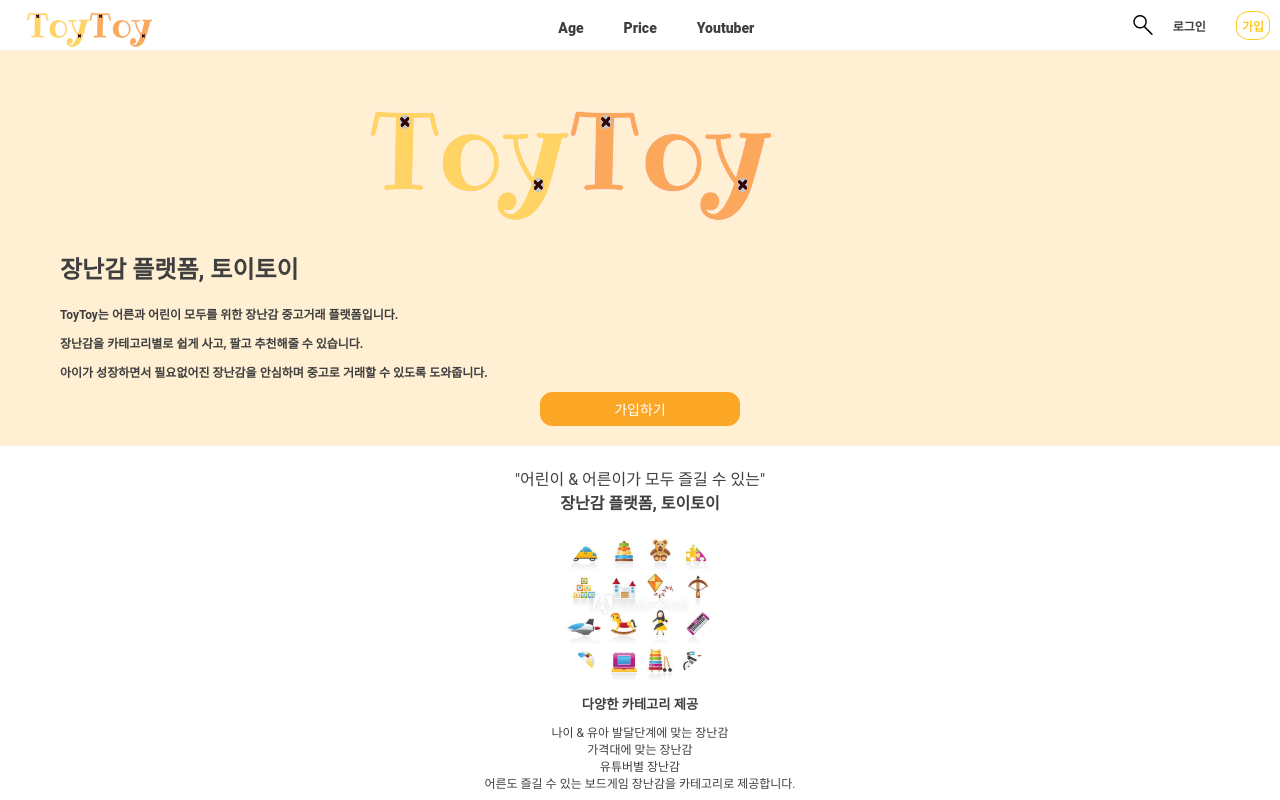
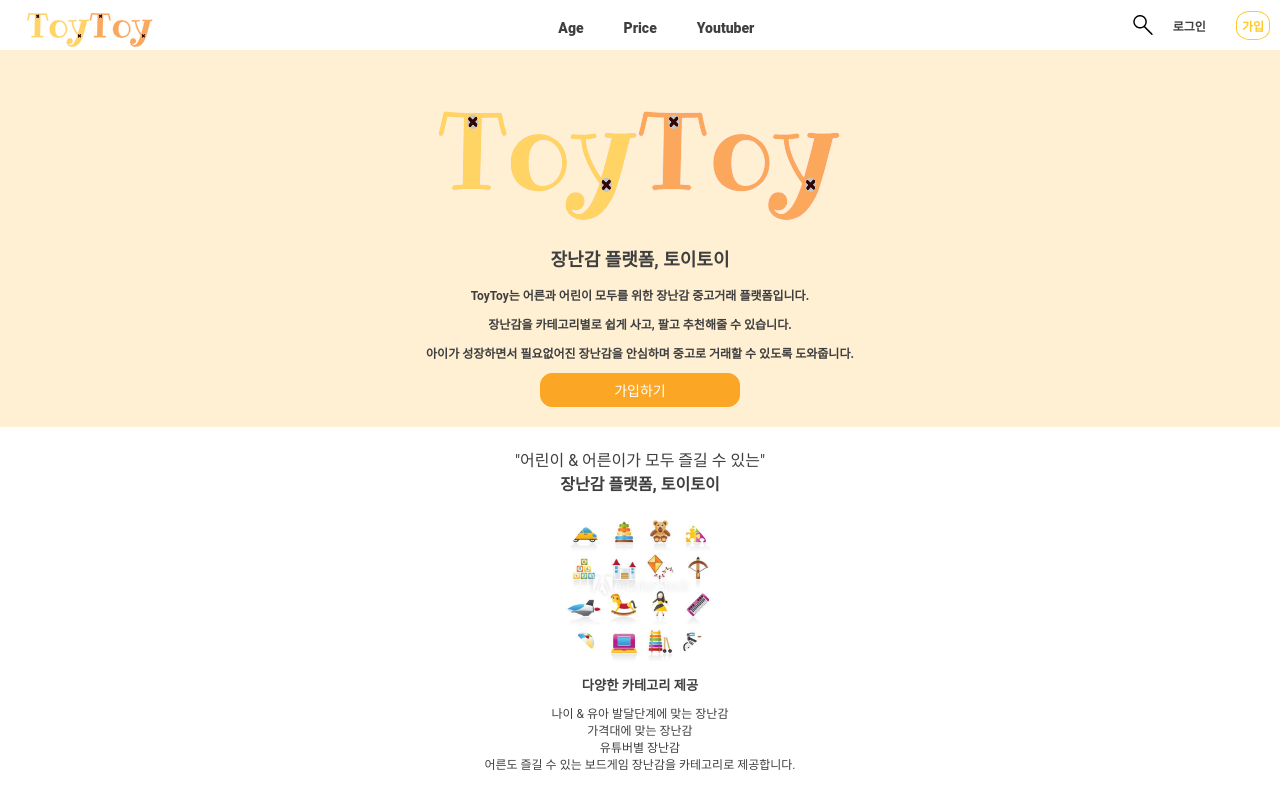
Before and after one commit to honghyeong/react-toytoy-platform, a React (Create React App) app: page / in a window 1280 px wide. Shown: the top 800 px of the page. Built offline with nearby package versions, Linux system fonts and the light colour scheme.

Commit message:
fix : Hotfix

```diff
--- a/src/components/Header.js
+++ b/src/components/Header.js
@@ -100,7 +100,7 @@
         </nav>
         {toggle && !width ? (
           <>
-            <nav className="mobile-navigation-bar">
+            <nav className="mobile-navigation-bar-show">
               <div className="overlay"></div>
               <div className="toggle-container">
                 <div className="toggle-top"></div>
@@ -120,7 +120,26 @@
             </nav>
           </>
         ) : (
-          <></>
+          <>
+            {/* <nav className="mobile-navigation-bar-hide">
+              <div className="overlay"></div>
+              <div className="toggle-container">
+                <div className="toggle-top"></div>
+                <div className="toggle-menu-home">
+                  <a href="/">Home</a>
+                </div>
+                <div className="toggle-menu">
+                  <a href="/Age">Age</a>
+                </div>
+                <div className="toggle-menu">
+                  <a href="/Price">Price</a>
+                </div>
+                <div className="toggle-menu">
+                  <a href="/Youtuber">Youtuber</a>
+                </div>
+              </div>
+            </nav> */}
+          </>
         )}
       </header>
     </>
--- a/src/components/Home.js
+++ b/src/components/Home.js
@@ -21,15 +21,20 @@
           <div className="container">
             <div className="left">
               <img className="logo" src="logo.svg" alt="logo.svg" />
-              <h1>장난감 플랫폼, 토이토이</h1>
-              <p>
-                ToyToy는 어른과 어린이 모두를 위한 장난감 중고거래 플랫폼입니다.
-              </p>
-              <p>장난감을 카테고리별로 쉽게 사고, 팔고 추천해줄 수 있습니다.</p>
-              <p>
-                아이가 성장하면서 필요없어진 장난감을 안심하며 중고로 거래할 수
-                있도록 도와줍니다.{" "}
-              </p>
+              <div className="left-text">
+                <h1>장난감 플랫폼, 토이토이</h1>
+                <p>
+                  ToyToy는 어른과 어린이 모두를 위한 장난감 중고거래
+                  플랫폼입니다.
+                </p>
+                <p>
+                  장난감을 카테고리별로 쉽게 사고, 팔고 추천해줄 수 있습니다.
+                </p>
+                <p>
+                  아이가 성장하면서 필요없어진 장난감을 안심하며 중고로 거래할
+                  수 있도록 도와줍니다.{" "}
+                </p>
+              </div>
               <div className="mobile-button">
                 <button onClick={clickSignUp} className="home-signup">
                   가입하기
--- a/src/css/Header.scss
+++ b/src/css/Header.scss
@@ -88,6 +88,24 @@
 
 // ----------toggle bar----
 
+.mobile-navigation-bar-show {
+  height: 100vh;
+  width: 230px;
+  position: absolute;
+  left: 0px;
+  background-color: rgb(255, 255, 255);
+  transition: 3s;
+}
+
+// .mobile-navigation-bar-hide {
+//   height: 100vh;
+//   width: 230px;
+//   position: absolute;
+//   left: -230px;
+//   background-color: rgb(255, 255, 255);
+//   transition: 1s;
+// }
+
 .overlay {
   position: fixed;
   width: 100vw;
@@ -99,9 +117,6 @@
 }
 
 .toggle-container {
-  width: 230px;
-  height: 100%;
-  background-color: white;
   display: flex;
   flex-direction: column;
   transition: 3s;
--- a/src/css/Home.scss
+++ b/src/css/Home.scss
@@ -14,7 +14,7 @@
 img {
   vertical-align: middle;
   text-align: center;
-  display: flexbox;
+  display: flex;
   margin: 0px auto;
 }
 
@@ -27,9 +27,15 @@
   padding: 0 40px;
 }
 
-.left p {
+.left {
   font-size: 12px;
   font-weight: 600;
+  // display: flex;
+}
+
+.left-text {
+  text-align: center;
+  padding: 0 auto;
 }
 
 .logo {
```
